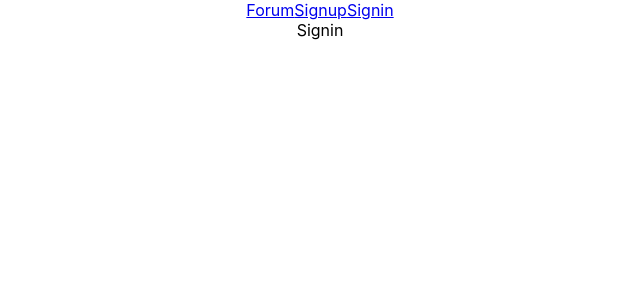
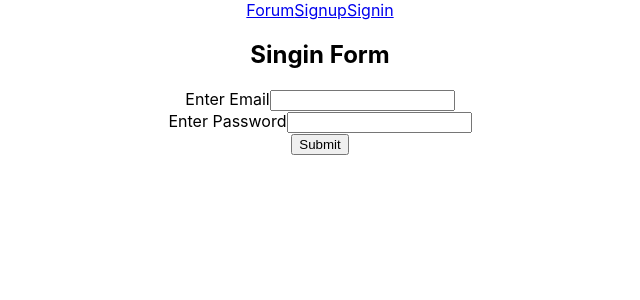
Before and after one commit to souravsb66/coding-mock-4, a React (Create React App) app in the folder frontend/: page /signin in a window 1280 px wide. Shown: the top 300 px of the page, without its empty margins (320-960 px from the left). Built offline with nearby package versions, Linux system fonts and the light colour scheme; the HTML template or start-up script is replaced by a standard one.

Commit message:
Login Signup Private Routes Created

```diff
--- a/frontend/src/components/Navbar.jsx
+++ b/frontend/src/components/Navbar.jsx
@@ -1,12 +1,24 @@
 import React from 'react'
-import { Link } from 'react-router-dom'
+import { Link } from 'react-router-dom';
+import { useSelector, useDispatch } from 'react-redux'
+import { logoutRequest } from '../redux/auth/action';
 
 const Navbar = () => {
+
+  const { isAuth } = useSelector((store) => store.authReducer);
+  const dispatch = useDispatch();
+
+  const handleLogout = () => {
+    dispatch(logoutRequest());
+  }
+
   return (
     <div>
         <Link to={"/"}>Forum</Link>
         <Link to={"/signup"}>Signup</Link>
         <Link to={"/signin"}>Signin</Link>
+
+        {isAuth && <button onClick={handleLogout}>Logout</button> }
     </div>
   )
 }
--- a/frontend/src/pages/Forum.jsx
+++ b/frontend/src/pages/Forum.jsx
@@ -1,9 +1,16 @@
 import React from 'react'
+import { useSelector, useDispatch } from "react-redux"
 
 const Forum = () => {
+
+  const { user } = useSelector((store) => store.authReducer);
+
+  console.log(user);
+
   return (
     <div>
         <h1>Forum</h1>
+        <h3>Name: {user.username}</h3>
     </div>
   )
 }
--- a/frontend/src/pages/Signin.jsx
+++ b/frontend/src/pages/Signin.jsx
@@ -1,8 +1,78 @@
-import React from 'react'
+import React, { useState } from 'react'
+import { Navigate } from "react-router-dom"
+import { useSelector, useDispatch } from "react-redux"
+import axios from "axios";
+import { authRequest, authRequestFailure, authRequestSuccess } from '../redux/auth/action';
+import { baseURL } from '../redux/store';
 
 const Signin = () => {
+
+  const [userData, setUserData] = useState({
+    email: "",
+    password: "",
+  });
+
+  const {isAuth} = useSelector((store) => store.authReducer);
+  const dispatch = useDispatch();
+
+  const handleData = (e) => {
+    setUserData((prev) => {
+      return { ...prev, [e.target.name]: e.target.value };
+    });
+  };
+
+  const handleSignin = async (e) => {
+
+    e.preventDefault();
+    dispatch(authRequest());
+
+    let res = await axios.get(`${baseURL}/users`);
+    let users = res.data;
+
+    console.log(users);
+
+    if(users && users.length > 0) {
+      let loggedinUser = users.filter((ele) => {
+        if(ele.email === userData.email  &&
+          ele.password === userData.password) {
+            return ele
+        }
+      })
+
+      if(loggedinUser.length != 0) {
+        dispatch(authRequestSuccess(loggedinUser[0]));
+      }
+      else {
+        dispatch(authRequestFailure());
+      }
+    }
+    else {
+      dispatch(authRequestFailure());
+    }
+  }
+
+
+  //If Signed in Navigating to Forum Page
+  if(isAuth) {
+    return <Navigate to={"/"} />;
+  }
+
+
   return (
-    <div>Signin</div>
+    <div>
+      <h2>Singin Form</h2>
+      <form onSubmit={handleSignin}>
+        <div>
+          <label htmlFor="">Enter Email</label>
+          <input type="email" name="email" required value={userData.email} onChange={handleData} />
+        </div>
+        <div>
+          <label htmlFor="">Enter Password</label>
+          <input type="password" name="password" required value={userData.password} onChange={handleData} />
+        </div>
+        <input type="submit"/>
+      </form>
+    </div>
   )
 }
 
--- a/frontend/src/pages/Signup.jsx
+++ b/frontend/src/pages/Signup.jsx
@@ -1,6 +1,9 @@
 import React, { useState } from "react";
 import axios from "axios";
 import { baseURL } from "../redux/store";
+import { useSelector, useDispatch } from "react-redux"
+import { useNavigate, Navigate } from "react-router-dom"
+import { authRequest, authRequestFailure, authRequestSuccess } from "../redux/auth/action";
 
 const Signup = () => {
   const [userData, setUserData] = useState({
@@ -11,31 +14,44 @@ const Signup = () => {
     password: "",
   });
 
+  const {isAuth} = useSelector((store) => store.authReducer);
+  const dispatch = useDispatch();
+  const navigate = useNavigate();
+
   const handleData = (e) => {
     setUserData((prev) => {
       return { ...prev, [e.target.name]: e.target.value };
     });
   };
 
-  const handleSubmit = (e) => {
+
+  const handleSignup = (e) => {
     e.preventDefault();
 
+    dispatch(authRequest());
     axios.post(`${baseURL}/users`, userData)
     .then((res) => {
-      console.log(res);
+      // console.log(res);
+      dispatch(authRequestSuccess(res.data));
     })
     .catch((err) => {
-      console.log(err);
+      // console.log(err);
+      dispatch(authRequestFailure());
     })
+  }
+
+  //After Signup Navigating to Forum Page
+  if(isAuth) {
+    return <Navigate to={"/"} />;
   }
 
   return (
     <div>
       <h2>Singup Form</h2>
-      <form onSubmit={handleSubmit}>
+      <form onSubmit={handleSignup}>
         <div>
           <label htmlFor="">Enter Username</label>
-          <input type="text" name="username" value={userData.username} onChange={handleData} />
+          <input type="text" name="username" required value={userData.username} onChange={handleData} />
         </div>
         <div>
           <label htmlFor="">Enter Avatar URL</label>
@@ -43,11 +59,11 @@ const Signup = () => {
         </div>
         <div>
           <label htmlFor="">Enter Email</label>
-          <input type="email" name="email" value={userData.email} onChange={handleData} />
+          <input type="email" name="email" required value={userData.email} onChange={handleData} />
         </div>
         <div>
           <label htmlFor="">Enter Password</label>
-          <input type="password" name="password" value={userData.password} onChange={handleData} />
+          <input type="password" name="password" required value={userData.password} onChange={handleData} />
         </div>
         <input type="submit"/>
       </form>
--- a/frontend/src/redux/auth/action.js
+++ b/frontend/src/redux/auth/action.js
@@ -1,4 +1,4 @@
-import { AUTH_REQUEST_FAILURE, AUTH_REQUEST_SUCCESS } from "./actionType";
+import { AUTH_REQUEST, AUTH_REQUEST_FAILURE, AUTH_REQUEST_SUCCESS, LOGOUT_REQUEST } from "./actionType";
 
 export const authRequest = () => {
     return ({type: AUTH_REQUEST});
@@ -11,3 +11,7 @@ export const authRequestFailure = () => {
 export const authRequestSuccess = (payload) => {
     return ({type: AUTH_REQUEST_SUCCESS, payload})
 }
+
+export const logoutRequest = () => {
+    return ({type: LOGOUT_REQUEST});
+}
--- a/frontend/src/redux/auth/actionType.js
+++ b/frontend/src/redux/auth/actionType.js
@@ -1,3 +1,5 @@
 export const AUTH_REQUEST = "AUTH_REQUEST";
 export const AUTH_REQUEST_FAILURE = "AUTH_REQUEST_FAILURE";
 export const AUTH_REQUEST_SUCCESS = "AUTH_REQUEST_SUCCESS";
+
+export const LOGOUT_REQUEST = "LOGOUT_REQUEST";
--- a/frontend/src/redux/auth/reducer.js
+++ b/frontend/src/redux/auth/reducer.js
@@ -1,4 +1,4 @@
-import { AUTH_REQUEST, AUTH_REQUEST_FAILURE, AUTH_REQUEST_SUCCESS } from "./actionType"
+import { AUTH_REQUEST, AUTH_REQUEST_FAILURE, AUTH_REQUEST_SUCCESS, LOGOUT_REQUEST } from "./actionType"
 
 const initState = {
     isLoading: false,
@@ -16,6 +16,8 @@ export const reducer = (state=initState, {type, payload}) => {
             return {...state, isLoading: false, isError: true};
         case AUTH_REQUEST_SUCCESS:
             return {...state, isLoading: false, isError: false, isAuth: true, user: {...payload}};
+        case LOGOUT_REQUEST:
+            return {...initState};
         default:
             return {...state}
     }
```
